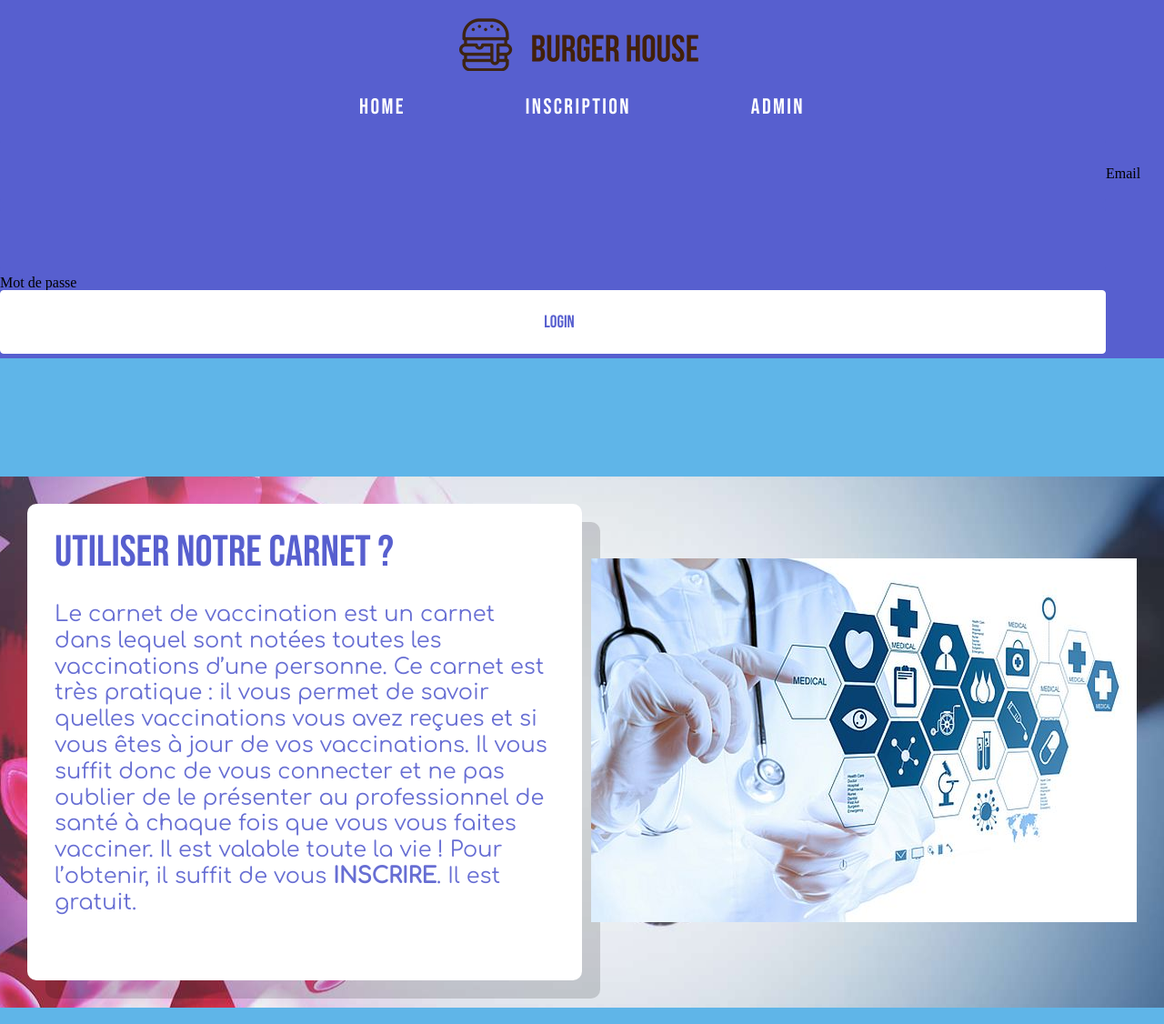
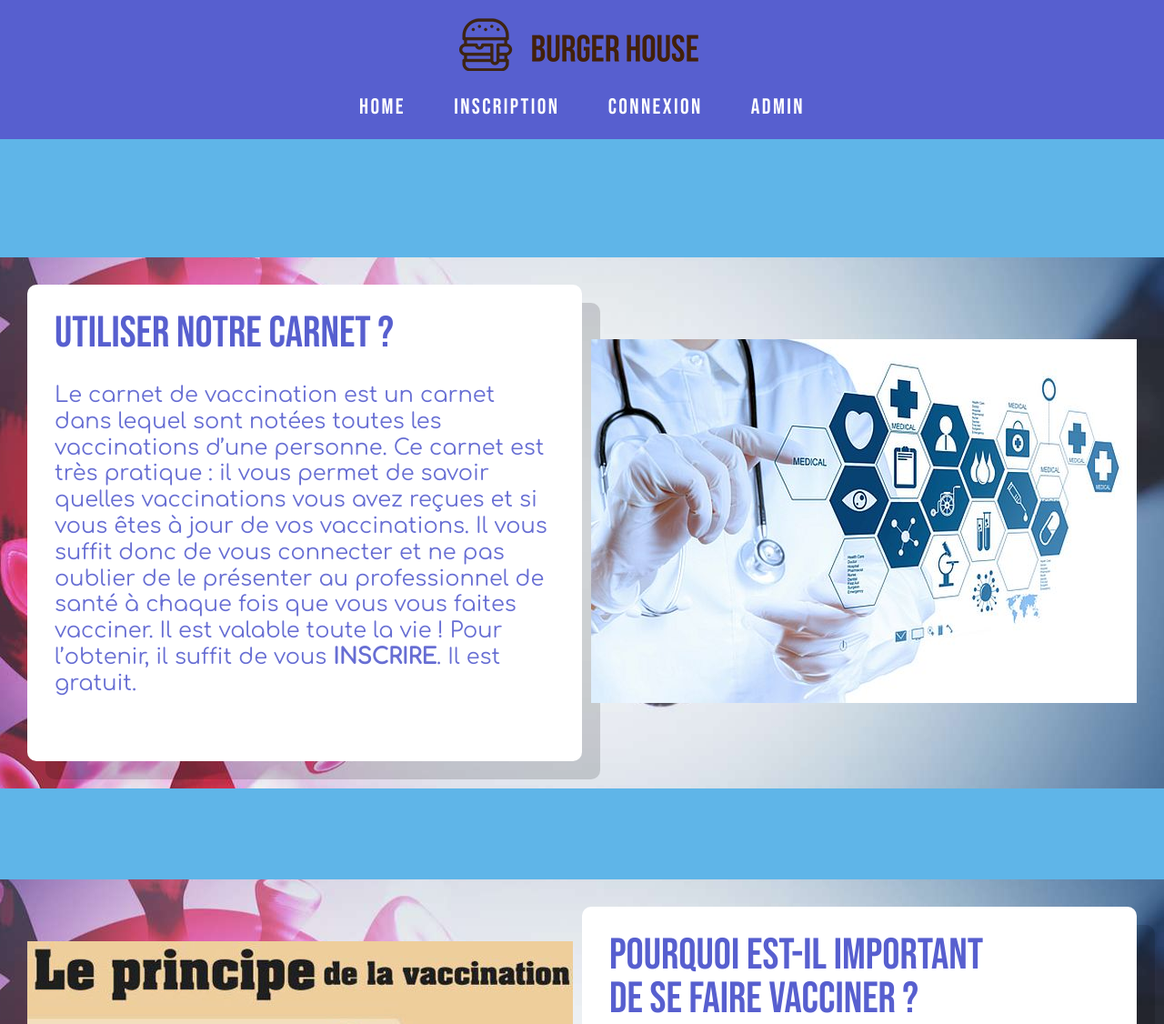
Before and after one commit to needforschool/vaccin-line, a PHP site: page / in a window 1280 px wide. Shown: the top 1126 px of the page at 91% size. Run offline with PHP 8.4, Linux system fonts and the light colour scheme; some libraries are stand-ins or nearby versions.

Commit message:
Retour de la page connexion

```diff
--- a/inc/header-front.php
+++ b/inc/header-front.php
@@ -24,6 +24,7 @@
               <?php if(empty($_SESSION)) : ?>
                 <li><a href="index.php">home</a></li>
                 <li><a href="signin.php">inscription</a></li>
+                <li><a href="login.php">connexion</a></li>
               <?php endif; ?>
               <!-- Si connecter -->
               <?php if(!empty($_SESSION)) : ?>
@@ -38,15 +39,7 @@
 
         <!-- Si non connecter -->
         <?php if(empty($_SESSION)) : ?>
-          <form action="login.php" method="get">
-            <input type="email" name="email" required="" value="<?php if(!empty($_POST['email'])) { echo $_POST['email']; } ?>">
-            <span class="error"><?php if(!empty($errors['email'])) { echo $errors['email']; }?></span>
-            <label>Email</label>
-            <input type="password" name="password" required="">
-            <span class="error"><?php if(!empty($errors['password'])) { echo $errors['password']; }?></span>
-            <label>Mot de passe</label>
-            <input type="submit" name="submitted" value="Login">
-          </form>
+
         <?php endif; ?>
         <!-- Si connecter  -->
         <?php if(!empty($_SESSION)) : ?>
```
Also changed, not shown: login.php (+10 -4 lines).
